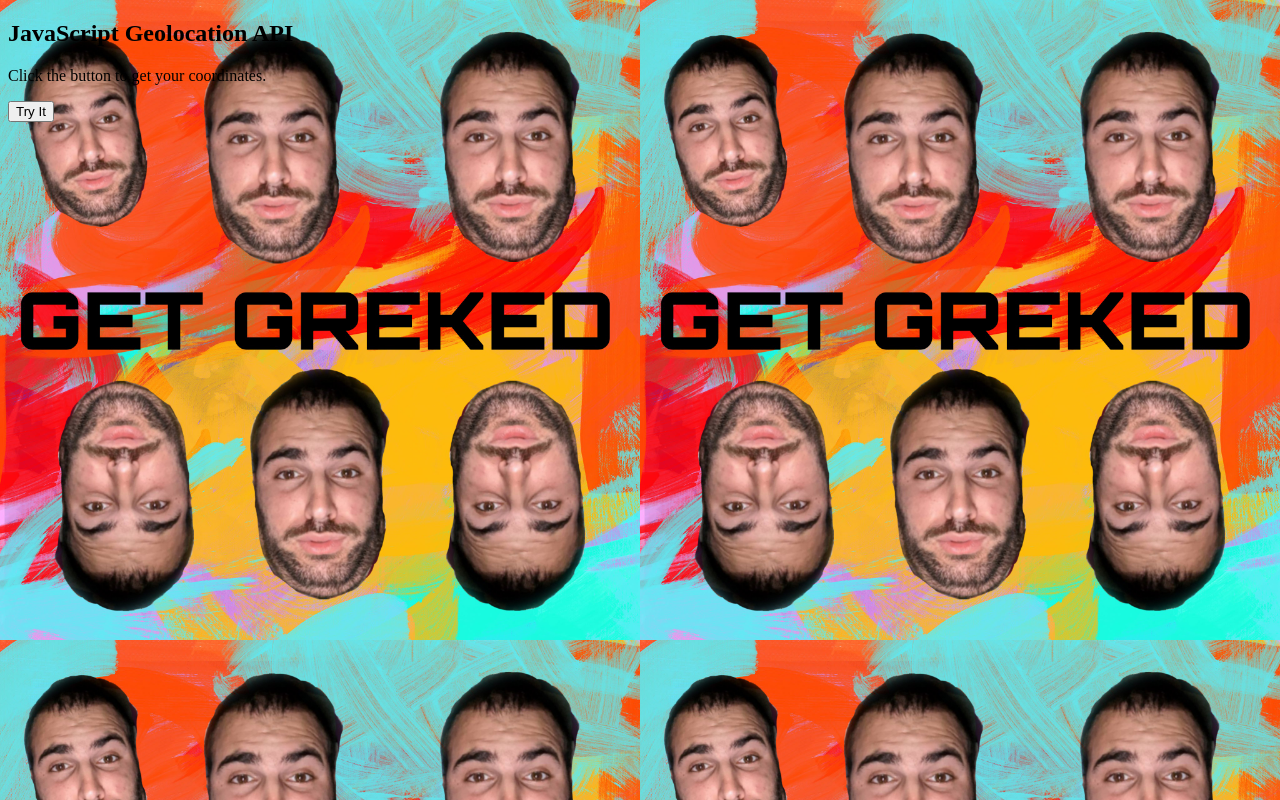
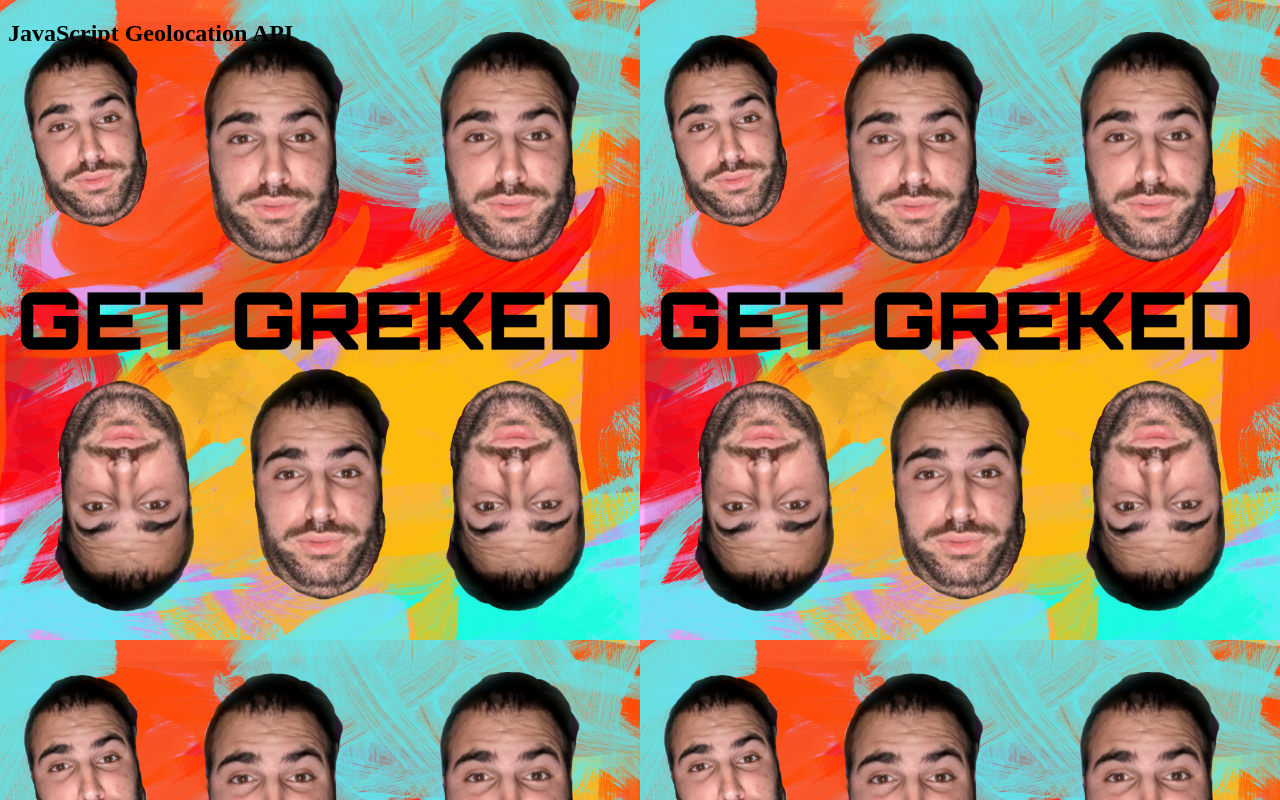
Before and after one commit to Geots/grek, a plain HTML site: page index.html in a window 1280 px wide. Drawn offline with Linux system fonts and the light colour scheme.

Commit message:
Update index.html

```diff
--- a/index.html
+++ b/index.html
@@ -9,11 +9,8 @@
     <head>
         <meta charset="UTF-8">
     </head>
-    <body>
+    <body onload="getLocation()">
         <h2>JavaScript Geolocation API</h2>
-        <p>Click the button to get your coordinates.</p>
-
-        <button onclick="getLocation()">Try It</button>
 
         <p id="demo"></p>
 
```
